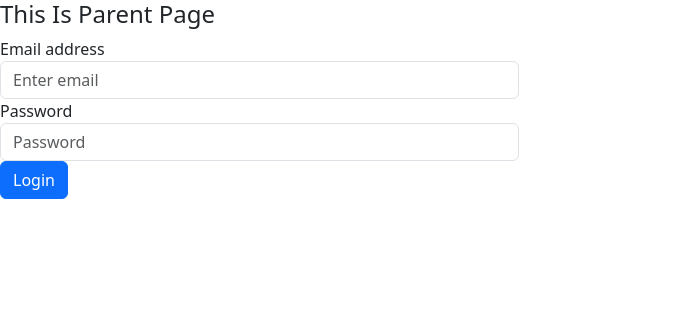
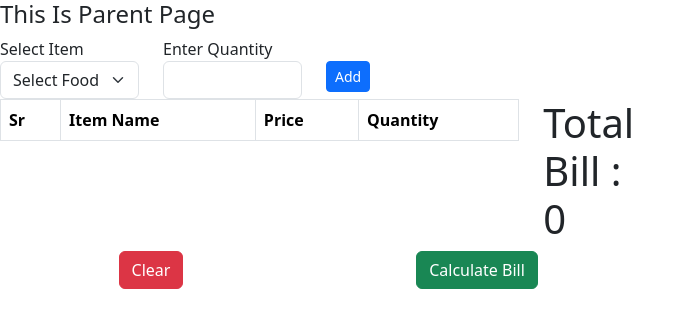
Before and after one commit to voidChetan/React_Practice, a React (Create React App) app: page / in a window 1280 px wide. Shown: the top 328 px of the page, without its empty margins (0-694 px from the left). Built offline with nearby package versions, Linux system fonts and the light colour scheme.

Commit message:
hotel Order

```diff
--- a/src/App.js
+++ b/src/App.js
@@ -12,6 +12,7 @@ import MapOperator from './components/MapOperator';
 import DyanamicStyleClass from './components/DyanamicStyleClass';
 import GrossaryListApp from './components/task/GrossaryListApp';
 import FromValidation from './components/FromValidation';
+import HotelOrder from './components/task/HotelOrder';
 
 function App() {
   return (
@@ -29,7 +30,8 @@ function App() {
         {/* <MapOperator/> */}
         {/* <DyanamicStyleClass/> */}
         {/* <GrossaryListApp/> */}
-        <FromValidation/>
+        {/* <FromValidation/> */}
+        <HotelOrder/>
       </div>
     </div>
   );
--- /dev/null
+++ b/src/components/task/HotelOrder.js
@@ -0,0 +1,117 @@
+import React, { useState } from 'react';
+
+const HotelOrder = () => {
+    const foodItems = [
+        {itemId:1, itemName: 'Tea', price: 10},
+        {itemId:2, itemName: 'Coffee', price: 15},
+        {itemId:3, itemName: 'Sandwich', price: 30},
+        {itemId:4, itemName: 'Samosa', price: 20},
+        {itemId:5, itemName: 'Misal', price: 40}
+    ];
+    let [itemObj, setItemObj] = useState({itemId:0,itemName: '', price:'', quantity:''}); //to store selected itejm n quantity
+
+    let [selectedItems, setSelectedItems] = useState([]); // selectde food items store
+    let [totalBill, setTotalBill] = useState(0) //total bill amount
+
+    const changeObj = (event, key) => {
+        setItemObj(prevObj =>  ({...prevObj, [key]:event.target.value }));
+    }
+    const addItem = () => {
+        const data = itemObj;
+        debugger;
+        const itemData = foodItems.find(m => m.itemId == itemObj.itemId);
+
+        const localObj = {
+            itemId:itemObj.itemId,
+            itemName: itemData.itemName,
+            price:itemData.price,
+            quantity:itemObj.quantity
+        }
+        debugger;
+        setSelectedItems(prevArray => [...prevArray,localObj]);
+
+        setItemObj(prevObj => ({...prevObj,itemId:0,itemName: '', price:'', quantity:''}))
+
+    }
+    const calculateBill = () => {
+        debugger;
+        let billAmt = totalBill;
+        for (let index = 0; index < selectedItems.length; index++) {
+            billAmt = billAmt + selectedItems[index].quantity * selectedItems[index].price;
+        }
+        setTotalBill(billAmt)
+    }
+    const clearAll =() => {
+        setTotalBill(0)
+        setSelectedItems([])
+    }
+
+    return (
+        <div>
+            <div className='row'>
+                <div className='col-6'>
+                    <div className='row'>
+                        <div className='col-3'>
+                            <label>Select Item</label>
+                            <select className='form-select' value={itemObj.itemId} onChange={(event)=>{changeObj(event,'itemId')}}>
+                                <option value=''>Select Food Item</option>
+                                {
+                                    foodItems.map( (item) => {
+                                        return (<option value={item.itemId}> {item.itemName} - {item.price}</option>)
+                                    })
+                                }
+                            </select>
+                        </div>
+                        <div className='col-3'>
+                        <label>Enter Quantity</label>
+                                <input type='text' value={itemObj.quantity}  onChange={(event)=>{changeObj(event,'quantity')}} className='form-control' />
+                        </div>
+                        <div className='col-3'>
+                                <button className='btn btn-sm btn-primary mt-4' onClick={addItem}>Add</button>
+                        </div>
+                    </div>
+                    <div className='row'>
+                        <div className='col-10'>
+                            <table className='table table-bordered'>
+                                <thead>
+                                    <tr>
+                                        <th>Sr </th>
+                                        <th>Item Name</th>
+                                        <th>Price</th>
+                                        <th>Quantity</th>
+                                    </tr>
+                                </thead>
+                                <tbody>
+                                    {
+                                        selectedItems.map((item, index) => {
+                                            return (<tr>
+                                                <td>{index+1}</td>
+                                                <td>{item.itemName}</td>
+                                                <td>{item.price}</td>
+                                                <td>{item.quantity}</td>
+                                            </tr>)
+                                        })
+                                    }
+                                </tbody>
+                            </table>
+                        </div>
+                        <div className='col-2'>
+                            <h1>Total Bill : {totalBill}</h1>
+                        </div>
+                    </div>
+                    <div className='row'>
+                        <div className='col-6 text-center'>
+                            <button className='btn btn-danger' onClick={clearAll}>Clear</button>
+                        </div>
+                        <div className='col-6 text-center'>
+                            <button className='btn btn-success' onClick={calculateBill}>Calculate Bill</button>
+                        </div>
+                    </div>
+                </div>
+            </div>
+
+        </div>
+    );
+};
+
+export default HotelOrder;
```
